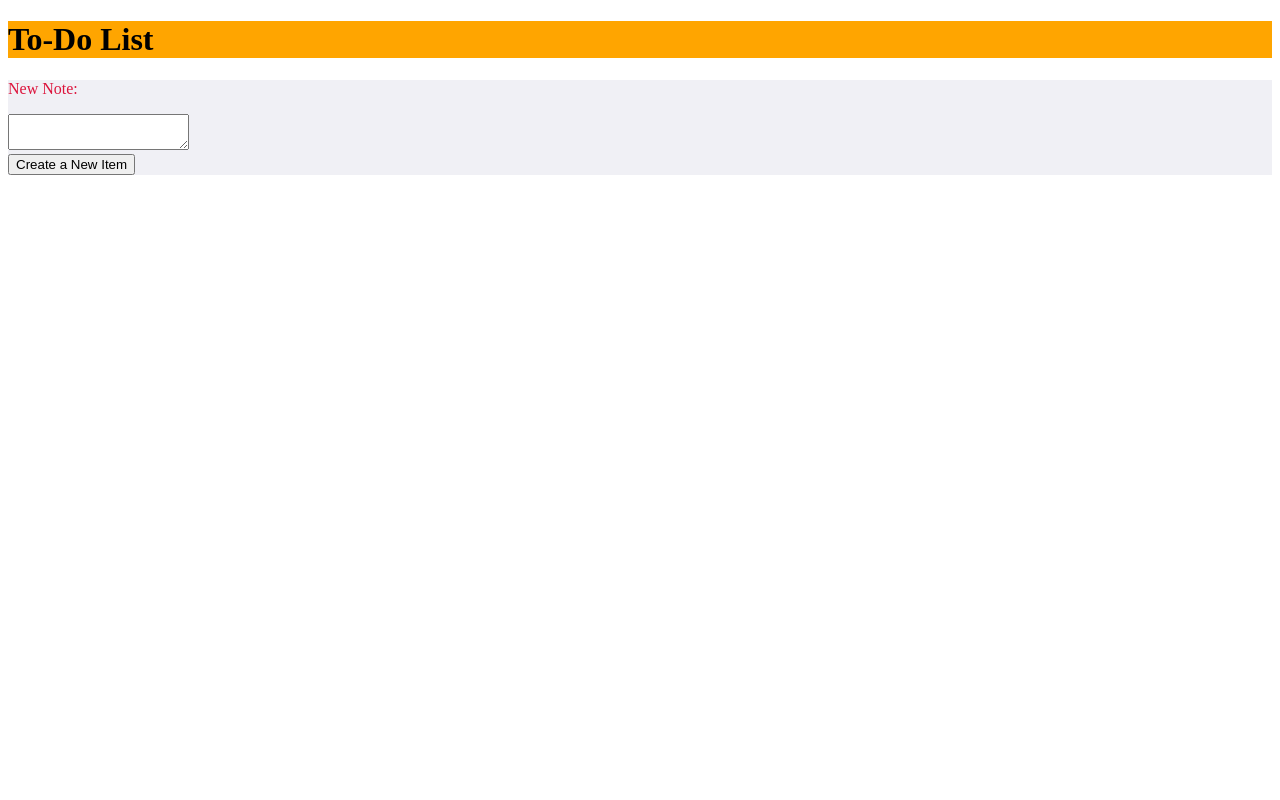
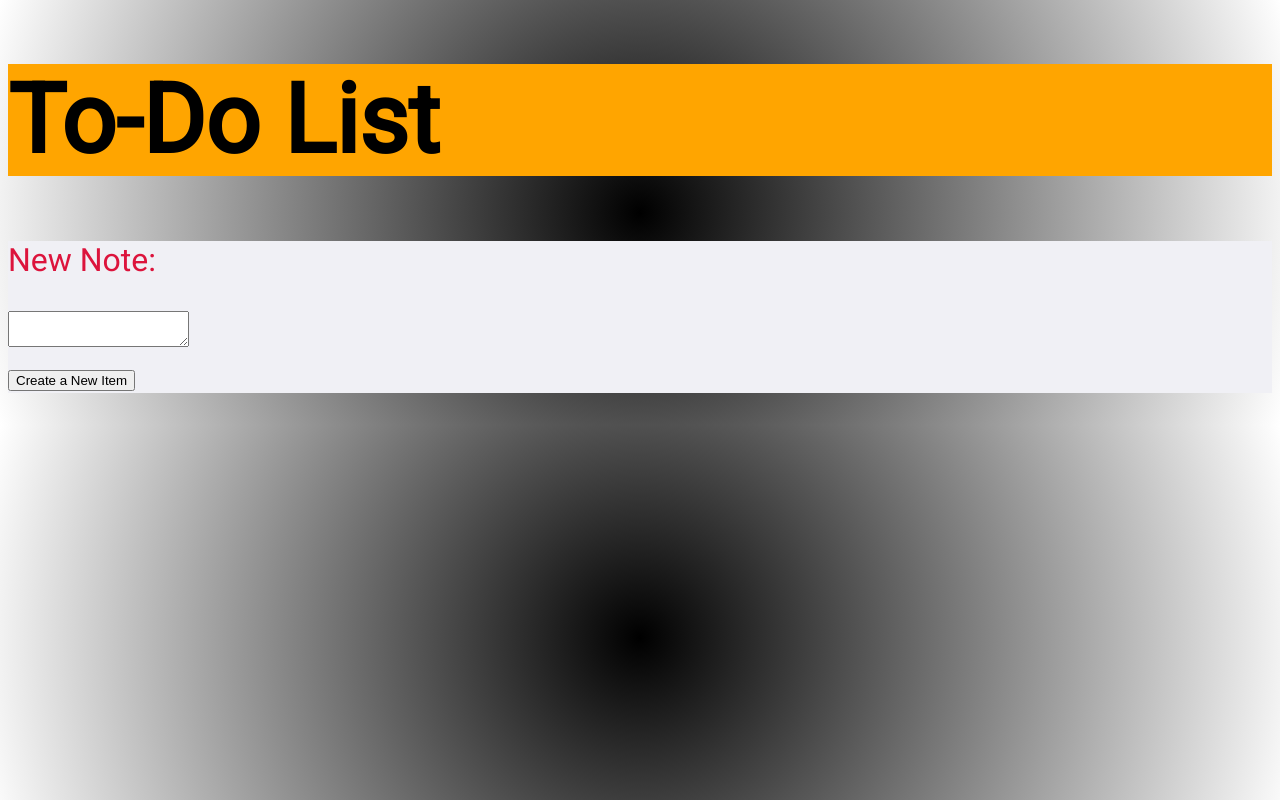
Before and after one commit to JohnBateman415/todo-list-frontendonly, a plain HTML site: page index.html in a window 1280 px wide. Drawn offline with nearby package versions, Linux system fonts and the light colour scheme.

Commit message:
added images for later use, added radial gradient to background

```diff
--- a/index.html
+++ b/index.html
@@ -3,7 +3,8 @@
 <html lang="en">
 <head>
   <meta charset="utf-8">
-
+  <link rel="stylesheet"
+          href="https://fonts.googleapis.com/css?family=Tangerine">
   <title>To-Do List Front-End App</title>
   <meta name="description" content="Simple To-Do List">
   <meta name="author" content="John Bateman">
@@ -13,18 +14,27 @@
   <style>
 
   /*vvvvvvvv CSS GOES BELOW THIS COMMENT vvvvvvvv*/
+  @import url('https://fonts.googleapis.com/css?family=Roboto');
+
+
+
   body {
-    color: #ff66ff;
+    background-color: #ffffcc;
+    background: radial-gradient(circle, black, white);
   }
 
   #list-header {
   	background-color: orange;
   	color: black;
+  	font-family: 'Roboto';
+  	font-size: 48px;
   }
 
   #list-content {
   	background-color: #f0f0f5;
   	color: crimson;
+    font-family: 'Roboto';
+    font-size: 32px;
 }
 
   #new-note {
```
Also changed, not shown: images/beehive.jpeg (added), images/canoe.jpeg (added).
